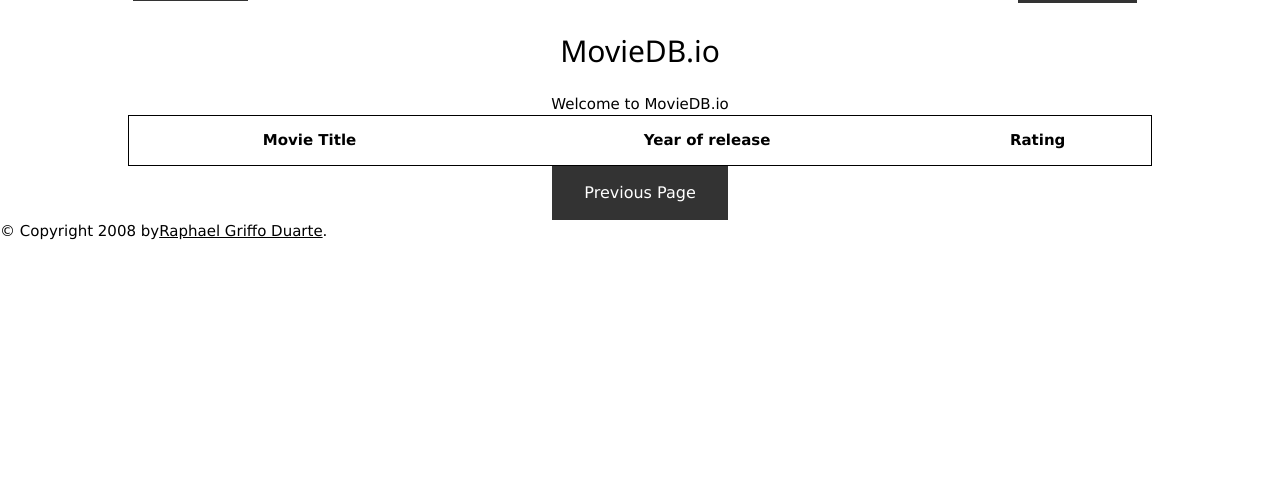
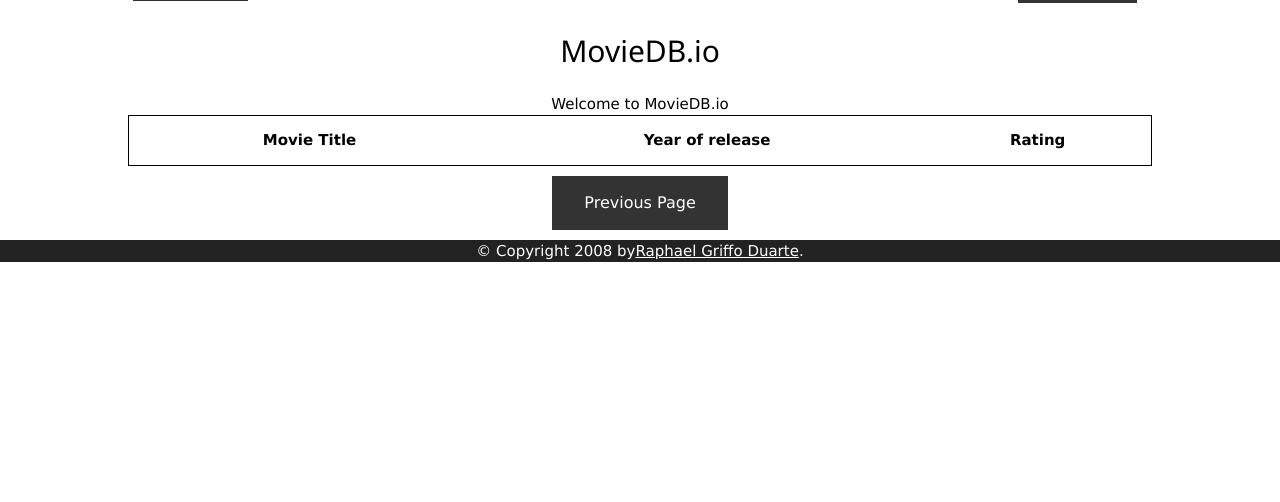
Before and after one commit to raphaelgri/DataStorageApp, a Flask app: page /MovieDB.io/movieList/1 in a window 1280 px wide. Shown: the part 192-694 px from the top of the page. Run offline with Flask 2, Linux system fonts and the light colour scheme; data that the repository does not hold is empty.

Commit message:
Style updates

```diff
--- a/Python/static/styles/style.css
+++ b/Python/static/styles/style.css
@@ -1,4 +1,4 @@
-ul {
+  ul {
     list-style-type: none;
     margin: 0;
     padding: 0;
@@ -71,6 +71,7 @@ ul {
   .PageNavigation{
     margin:auto;
     text-align: center;
+    padding: 10px;
   }
 
   .NavButton{
@@ -85,6 +86,17 @@ ul {
     margin: auto;
   }
 
+  .NavButton:hover{
+    background-color: #444; /* Green */
+    border: none;
+    color: white;
+    padding: 15px 32px;
+    text-align: center;
+    text-decoration: none;
+    display: inline-block;
+    font-size: 16px;
+    margin: auto;
+  }
   .markedStar{
     color: orange;
   }
@@ -92,11 +104,20 @@ ul {
     color: grey
   }
 
+  .footer {
+    left: 0;
+    bottom: 0;
+    width: 100%;
+    background-color: #222;
+    color: white;
+    text-align: center;
+    padding: auto;
+  }
 
   /* W3.CSS 4.15 December 2020 by Jan Egil and Borge Refsnes */
-html{box-sizing:border-box}*,*:before,*:after{box-sizing:inherit}
+html{box-sizing:border-box;min-height: 100%;}*,*:before,*:after{box-sizing:inherit}
 /* Extract from normalize.css by Nicolas Gallagher and Jonathan Neal git.io/normalize */
-html{-ms-text-size-adjust:100%;-webkit-text-size-adjust:100%}body{margin:0}
+html{-ms-text-size-adjust:100%;-webkit-text-size-adjust:100%}body{margin:0;height: 100%;min-height: 100%;}
 article,aside,details,figcaption,figure,footer,header,main,menu,nav,section{display:block}summary{display:list-item}
 audio,canvas,progress,video{display:inline-block}progress{vertical-align:baseline}
 audio:not([controls]){display:none;height:0}[hidden],template{display:none}
--- a/Python/templates/base.html
+++ b/Python/templates/base.html
@@ -18,7 +18,7 @@
         {% endblock %}
         <div class="SearchArea">
             <form>
-                <select name="lsize" id="lsize" class="NavButton">\n
+                <select name="lsize" id="lsize" class="NavButton" aria-placeholder="Result Size">\n
                     <option value="10">10</option>\n
                     <option value="25">25</option>\n
                     <option value="50">50</option>\n
@@ -31,10 +31,12 @@
         {% block content %}
         {% endblock %}
     </div>
-    <div id="footer">
-        {% block footer %}
-        &copy; Copyright 2008 by<a href="http://domain.invalid/">Raphael Griffo Duarte</a>.
-        {% endblock %}
-    </div>
 </body>
+
+<div id="footer" class="footer">
+    {% block footer %}
+    &copy; Copyright 2008 by<a href="http://domain.invalid/">Raphael Griffo Duarte</a>.
+    {% endblock %}
+</div>
+
 </html>
```
